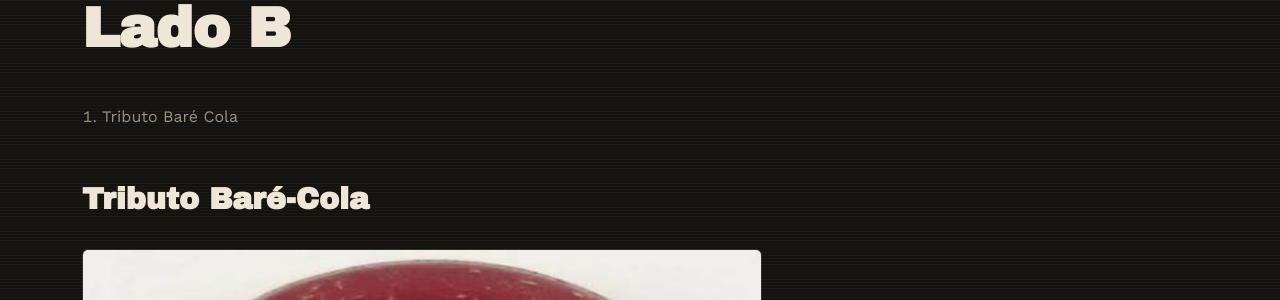
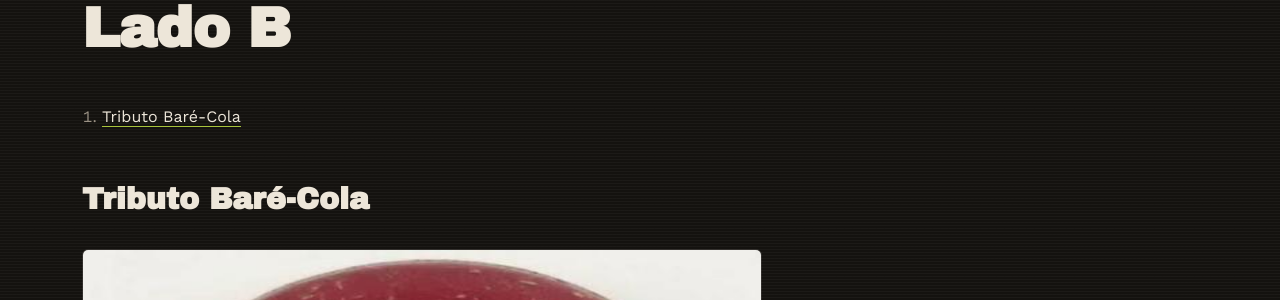
Before and after one commit to srcaetano/eaiking.github.io, a Jekyll site: the page built from lado-b.md, in a window 1280 px wide and 900 px high. Shown: the part 188-488 px from the top of the window. Built offline with Jekyll 4.4.1, drawn with Linux system fonts in a browser that asks for light colours; part of the change alters nothing that is shown.

```diff
--- a/lado-b.md
+++ b/lado-b.md
@@ -4,7 +4,8 @@ title: Lado B
 eyebrow: Obras
 ---
 
-1. Tributo Baré Cola
+1. [Tributo Baré-Cola](#tributo-baré-cola)
+
 
 ## Tributo Baré-Cola
 
```
